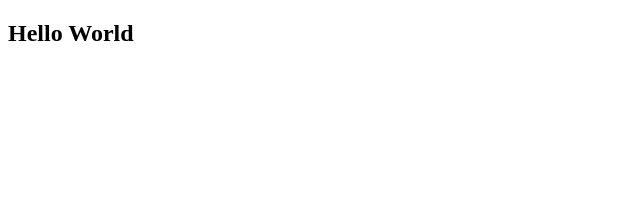
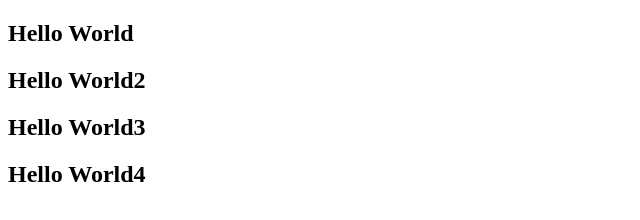
Before and after one commit to DevMahbubHussain/github-action-test, a plain HTML site: page html/index.html in a window 1280 px wide. Shown: the whole page, without its empty margins (0-640 px from the left). Drawn offline with Linux system fonts and the light colour scheme.

Commit message:
Added new content

```diff
--- a/html/index.html
+++ b/html/index.html
@@ -7,5 +7,8 @@
 </head>
 <body>
     <h2>Hello World</h2>
+    <h2>Hello World2</h2>
+    <h2>Hello World3</h2>
+    <h2>Hello World4</h2>
 </body>
 </html>
```
